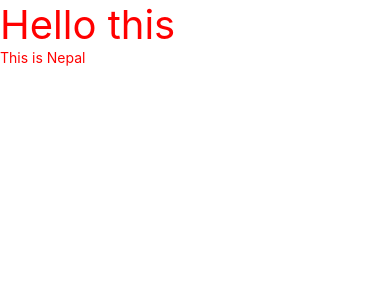
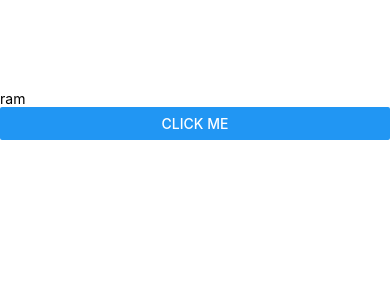
Before and after one commit to pushitchaudhary/react-native_with_Code_Step_by_Step, a React Native app: screen / in a window 390 px wide. Shown: the top 300 px of the page. Built offline with nearby package versions, Linux system fonts and the light colour scheme.

Commit message:
react native -view text butto

```diff
--- a/App.js
+++ b/App.js
@@ -1,12 +1,14 @@
 import React from "react";
 
-import { View,Text } from "react-native";
+import { View,Text, Button } from "react-native";
 
 export default function App() {
+  let name = 'ram'
   return (
-    <View>
-      <Text style={{fontSize:40, color:'red'}}>Hello this</Text>
-      <Text style={{color: 'red'}}>This is Nepal</Text>
+
+    <View style={{marginTop:90}}>
+      <Text>{name}</Text>
+      <Button title='Click Me'></Button>
     </View>
   );
 }
```
